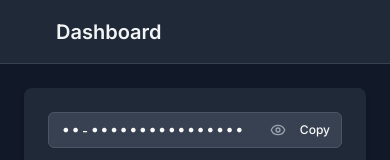
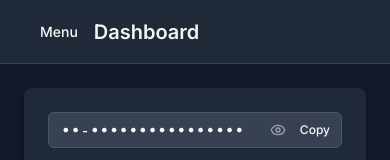
Before and after one commit to matovu-farid/scrap-platform, a Next.js app: page /dashboard in a window 390 px wide. Shown: the top 160 px of the page. Built offline with nearby package versions, Linux system fonts and the light colour scheme.

Commit message:
Simplify mobile menu button text in dashboard header

```diff
--- a/app/dashboard/client.tsx
+++ b/app/dashboard/client.tsx
@@ -168,12 +168,12 @@ export default function DashboardClient() {
             <Menu className="h-5 w-5" />
           </Button> */}
           <Button
-            asChild
+
             type="button"
             variant="ghost"
             onClick={() => setIsMobileMenuOpen(true)}
           >
-            <Menu className="h-5 w-5" />
+            Menu
           </Button>
           <h1 className="text-xl font-semibold text-gray-900 dark:text-gray-100">
             Dashboard
```
